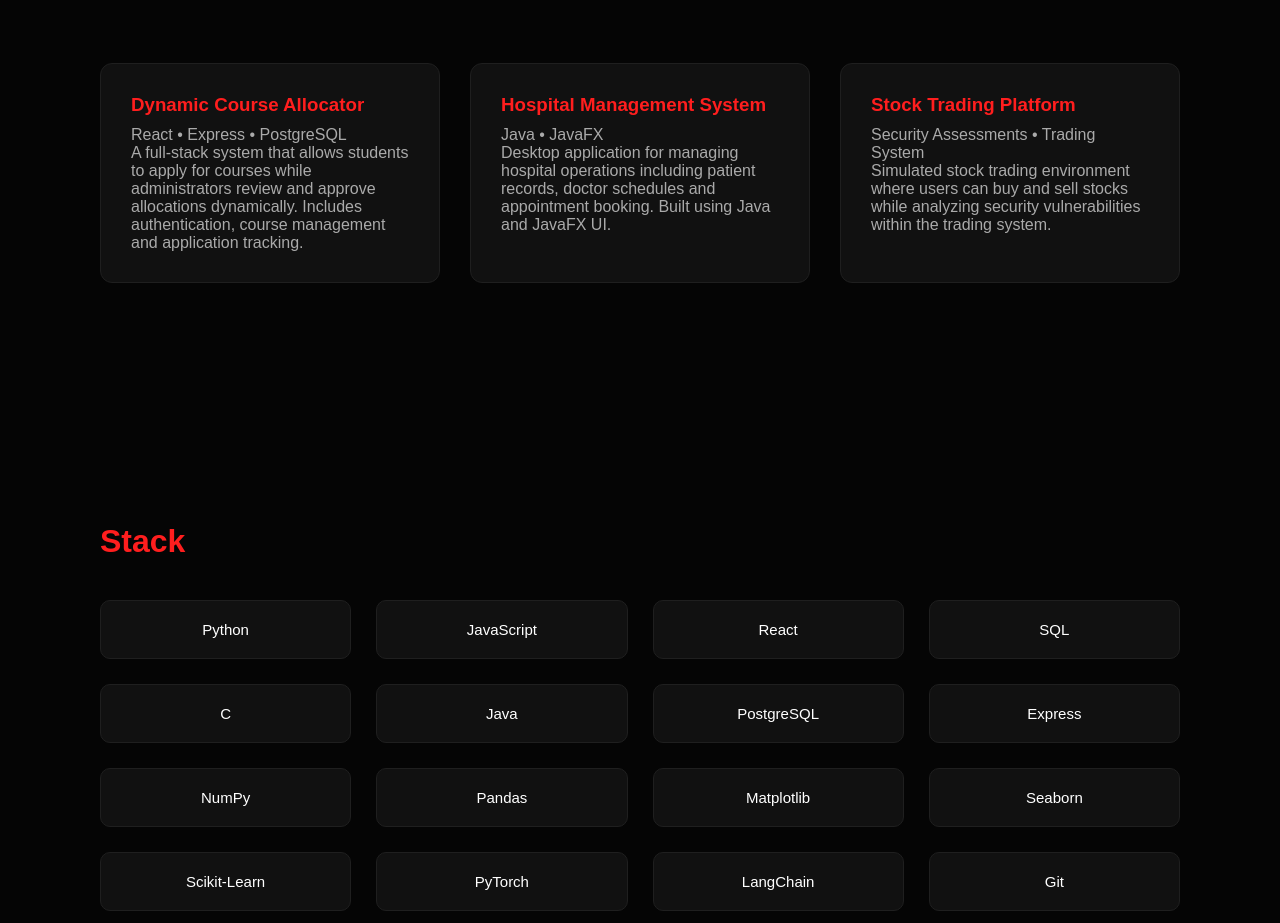
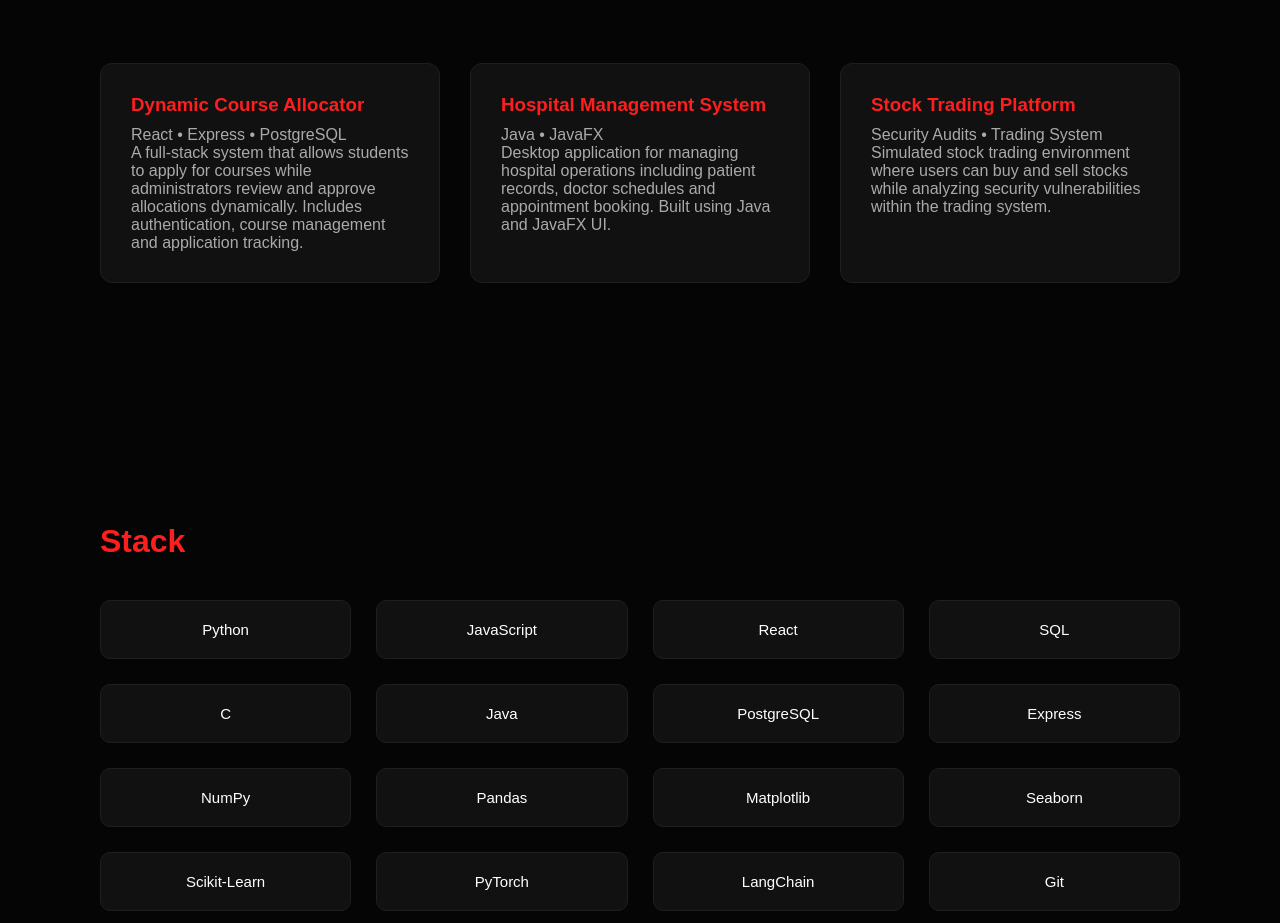
Before and after one commit to MRhacksalive/aditya-portfolio, a React (Vite) app: page / in a window 1280 px wide. Shown: the part 2160-3083 px from the top of the page. Built offline with nearby package versions, Linux system fonts and the light colour scheme.

Commit message:
changes to projects final

```diff
--- a/src/components/Projects.jsx
+++ b/src/components/Projects.jsx
@@ -57,7 +57,7 @@ className="card"
 >
 <h3>Stock Trading Platform</h3>
 
-<p>Security Assessments • Trading System</p>
+<p>Security Audits • Trading System</p>
 
 <p>
 Simulated stock trading environment where users can buy
```
